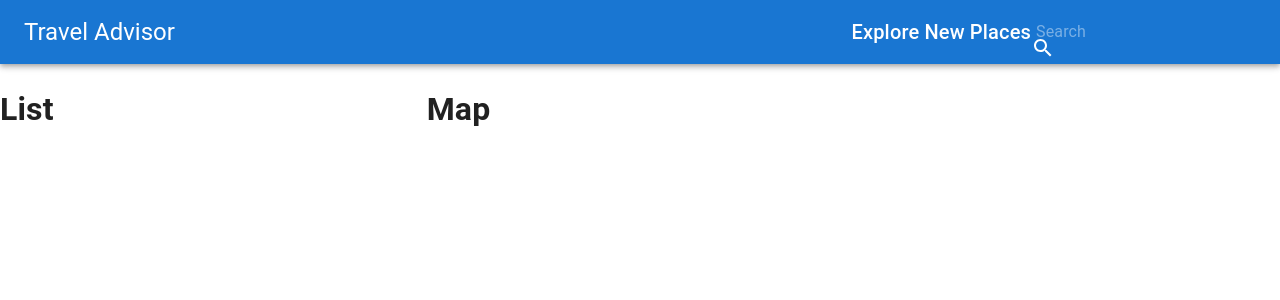
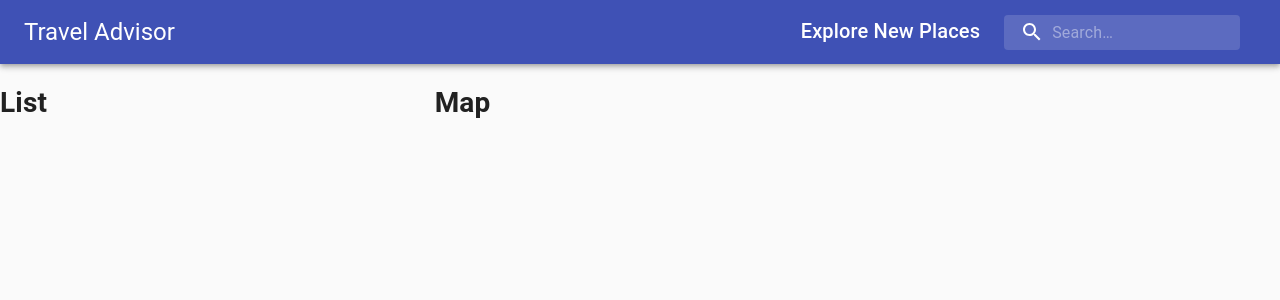
Before and after one commit to reinaldor696/travel-advisor, a React (Vite) app: page / in a window 1280 px wide. Shown: the top 300 px of the page. Built offline with nearby package versions, Linux system fonts and the light colour scheme.

Commit message:
commit 8

```diff
--- a/src/App.jsx
+++ b/src/App.jsx
@@ -1,5 +1,5 @@
 import React from "react";
-import { CssBaseline, Grid } from "@mui/material";
+import { CssBaseline, Grid } from "@material-ui/core";
 
 import Header from './component/Header/Header';
 import List from './component/List/List';
--- a/src/component/Header/Header.jsx
+++ b/src/component/Header/Header.jsx
@@ -1,44 +1,32 @@
 import React from "react";
 import { Autocomplete } from "@react-google-maps/api";
-import { AppBar, Toolbar, Typography, InputBase, Box } from "@mui/material";
-import SearchIcon from '@mui/icons-material/Search';
+import { AppBar, Toolbar, Typography, InputBase, Box } from '@material-ui/core';
+import SearchIcon from '@material-ui/icons/Search'
+
+import useStyles from './styles'
 
 
 const Header = () => {
+    const classes = useStyles();
 
     return(
-
         <AppBar position="static">
-            <Toolbar display='flex' sx={{ display: 'flex', justifyContent: 'space-between' }}>
-                <Typography variant="h5" >
+            <Toolbar display='flex' className={classes.toolbar}>
+                <Typography variant="h5" className={classes.title} >
                     Travel Advisor
                 </Typography>
                 <Box display="flex">
-                    <Typography variant="h6" sx={{ display: 'flex', alignItems: 'center' }}>
+                    <Typography variant="h6" className={classes.title}>
                         Explore New Places
                     </Typography>
-                    <div>
-                        <div>
-                            <div>
-                                <SearchIcon sx={{
-                                    height: '100%',
-                                    position: 'absolute',
-                                    pointerEvents: 'none',
-                                    display: 'flex',
-                                    alignItems: 'center',
-                                    justifyContent: 'center',
-                                }}/>
+                    {/* */}
+                        <div className={classes.search}>
+                            <div className={classes.searchIcon}>
+                                <SearchIcon />
                             </div>
-                            <InputBase placeholder="Search" sx={{
-                                position: 'relative',
-                                color: 'inherit',
-                                padding: '1, 1, 1, 0',
-                                paddingLeft: '5px',
-                                width: '100%',
-                                borderRadius: '20px',
-                                }} />
+                            <InputBase placeholder="Search…" classes={{ root: classes.inputRoot, input: classes.inputInput }} />
                         </div>
-                    </div>
+                    {/* */}
                 </Box>
             </Toolbar>
         </AppBar>
--- a/src/component/Header/styles.js
+++ b/src/component/Header/styles.js
@@ -1,9 +1,6 @@
-import { alpha } from "@mui/material/styles";
-import { createTheme } from "@mui/material/styles";
+import { alpha, makeStyles } from '@material-ui/core/styles';
 
-
-const theme = createTheme((theme) => ({
-
+export default makeStyles((theme) => ({
   title: {
     display: 'none',
     [theme.breakpoints.up('sm')]: {
@@ -33,5 +30,3 @@ const theme = createTheme((theme) => ({
     display: 'flex', justifyContent: 'space-between',
   },
 }));
-
-export default theme;
--- a/src/main.jsx
+++ b/src/main.jsx
@@ -1,10 +1,6 @@
 import React from 'react'
-import ReactDOM from 'react-dom/client'
-import App from './App.jsx'
+import ReactDOM from 'react-dom'
+import App from './App';
 
 
-ReactDOM.createRoot(document.getElementById('root')).render(
-  <React.StrictMode>
-    <App />
-  </React.StrictMode>,
-)
+ReactDOM.render(<App />, document.getElementById('root'));
```
Also changed, not shown: package.json (+9 -9 lines), 1 other file (tests, documents, lock files or other folders). Lines whose indentation alone changed are shown as unchanged.
